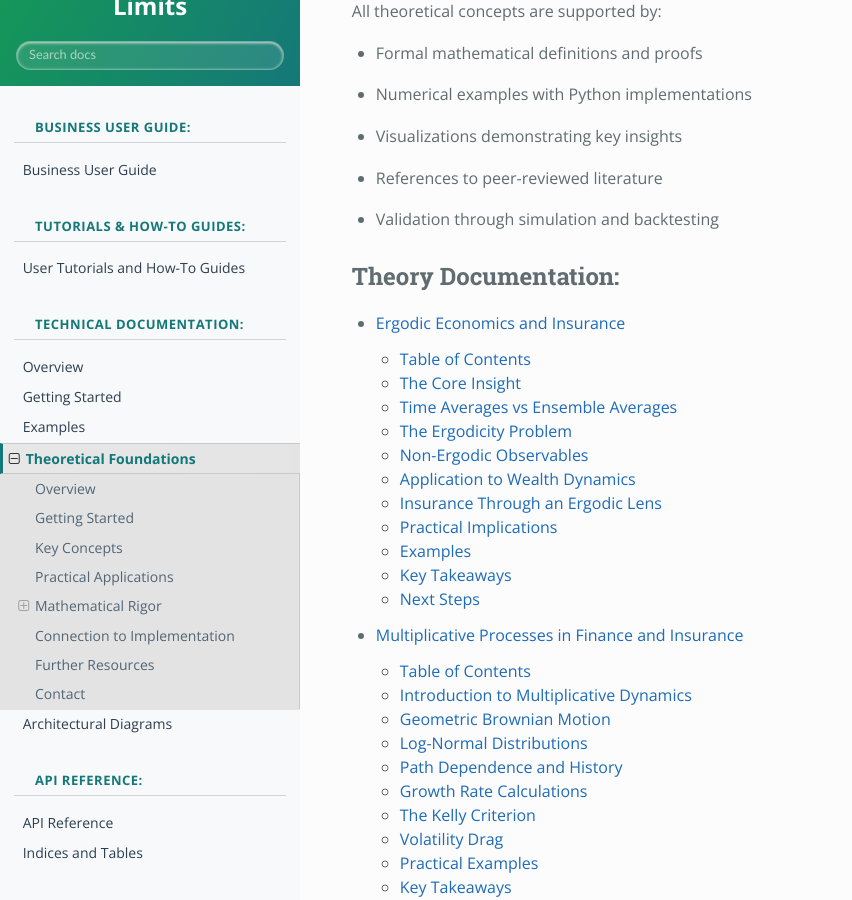
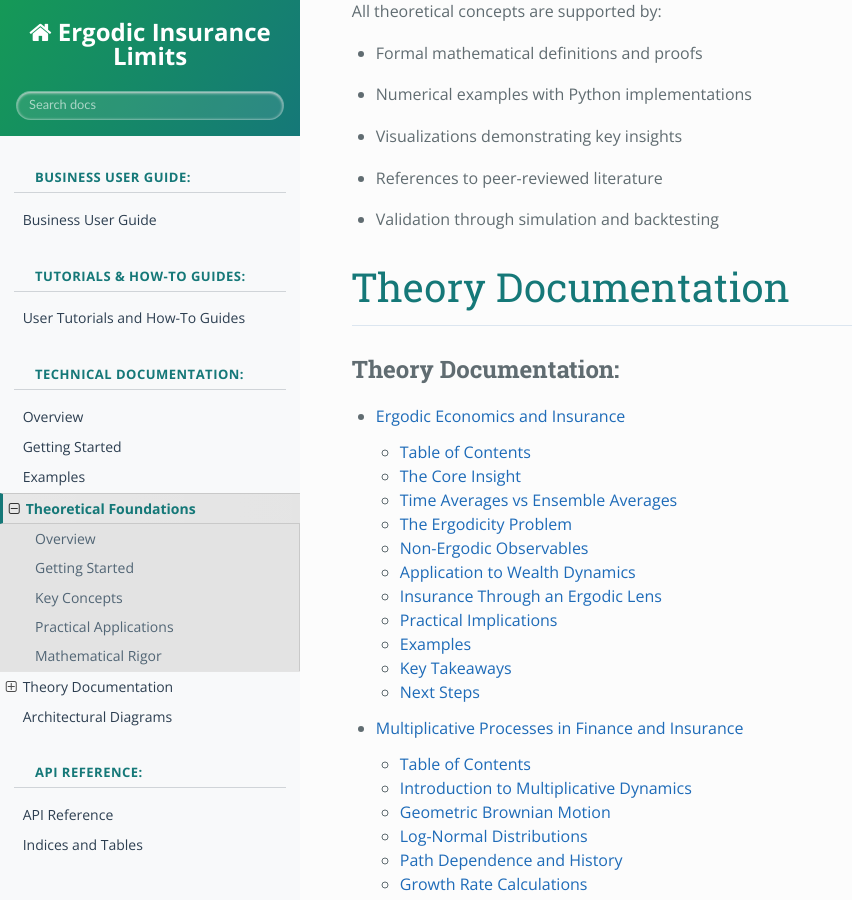
Before and after one commit to AlexFiliakov/Ergodic-Insurance-Limits, a Sphinx documentation site: the page built from ergodic_insurance/docs/theory/index.rst, in a window 1280 px wide and 900 px high, scrolled down 1953 px. Shown: the whole window, without its empty margins (0-852 px from the left). Built offline with Sphinx 7.4.7 and the Read the Docs theme 3.1.0, drawn with Linux system fonts in a browser that asks for light colours.

Commit message:
docs: fix navigation

```diff
--- a/ergodic_insurance/docs/theory/index.rst
+++ b/ergodic_insurance/docs/theory/index.rst
@@ -65,6 +65,8 @@
 - References to peer-reviewed literature
 - Validation through simulation and backtesting
 
+Theory Documentation
+====================
 .. toctree::
    :maxdepth: 2
    :caption: Theory Documentation:
--- a/theory/index.rst
+++ b/theory/index.rst
@@ -65,6 +65,8 @@
 - References to peer-reviewed literature
 - Validation through simulation and backtesting
 
+Theory Documentation
+====================
 .. toctree::
    :maxdepth: 2
    :caption: Theory Documentation:
```
